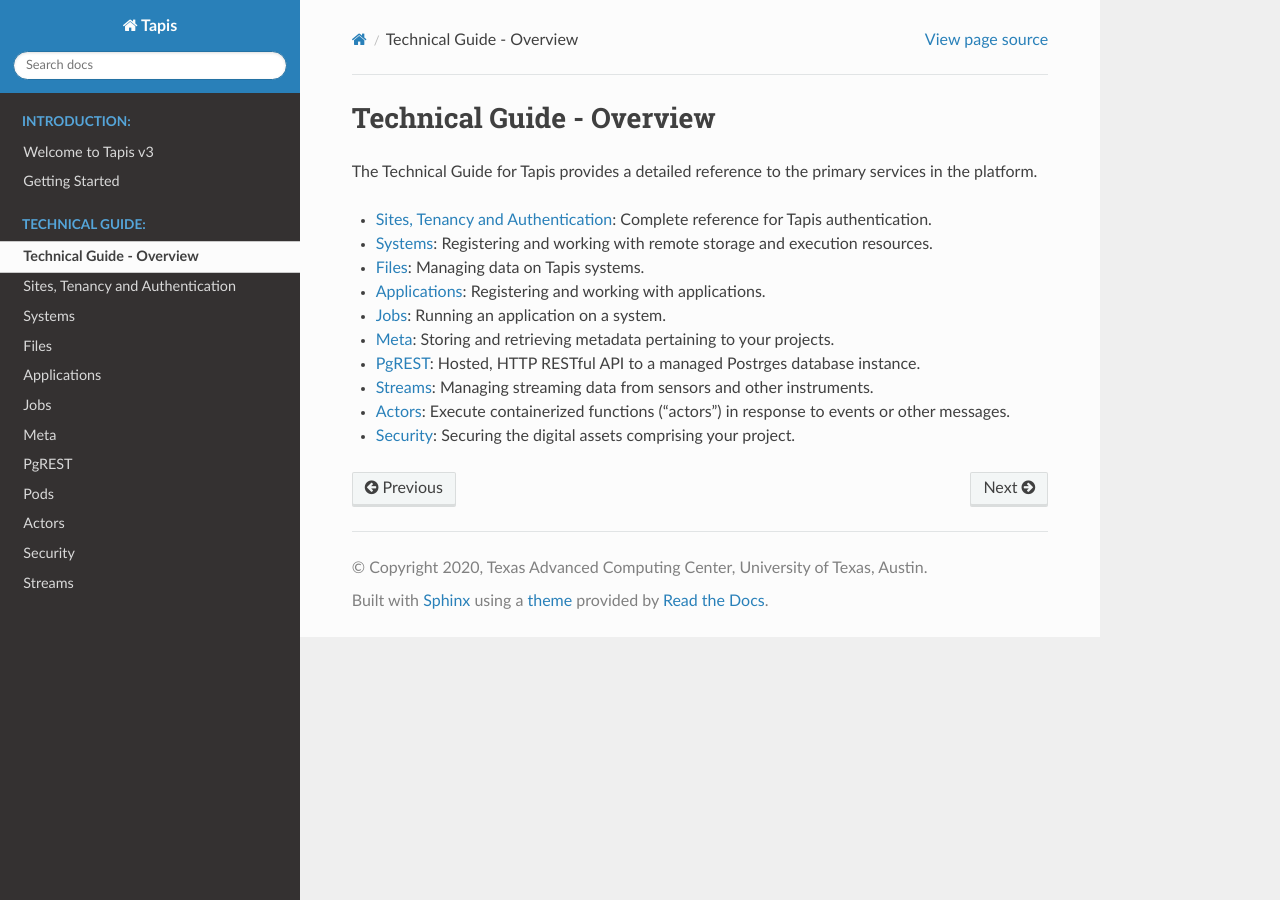
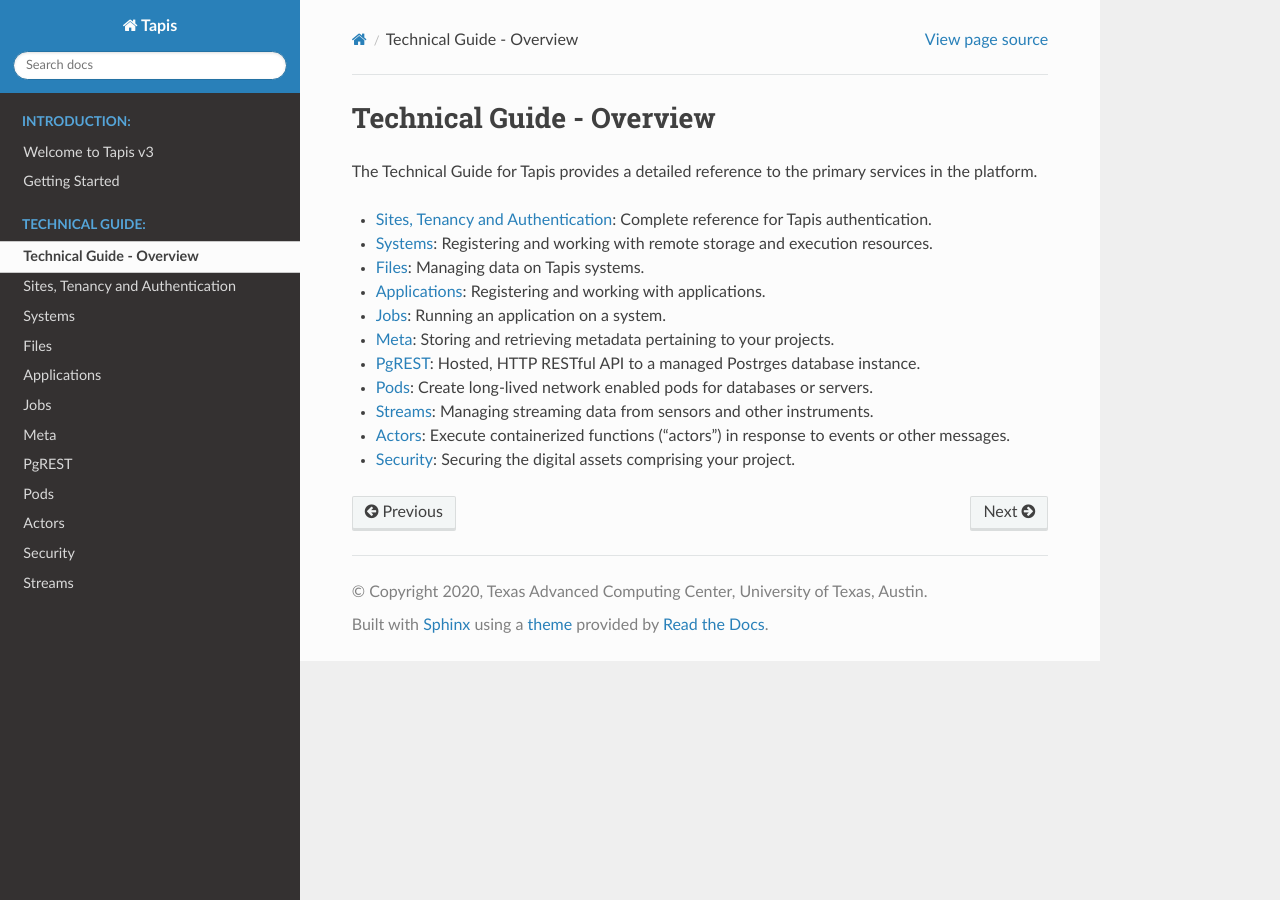
Before and after one commit to tapis-project/documentation, a Sphinx documentation site: the page built from source/technical/index.rst, in a window 1280 px wide. Built offline with Sphinx 7.4.7 and the Read the Docs theme 2.0.0, drawn with Linux system fonts in a browser that asks for light colours.

Commit message:
Add pods to technical guide overview.

```diff
--- a/source/technical/index.rst
+++ b/source/technical/index.rst
@@ -11,6 +11,7 @@ The Technical Guide for Tapis provides a detailed reference to the primary servi
 - :doc:`jobs`: Running an application on a system.
 - :doc:`meta`: Storing and retrieving metadata pertaining to your projects.
 - :doc:`pgrest`: Hosted, HTTP RESTful API to a managed Postrges database instance.
+- :doc:`pods`: Create long-lived network enabled pods for databases or servers.
 - :doc:`streams`: Managing streaming data from sensors and other instruments.
 - :doc:`actors`: Execute containerized functions ("actors") in response to events or other messages.
 - :doc:`security`: Securing the digital assets comprising your project.
```
